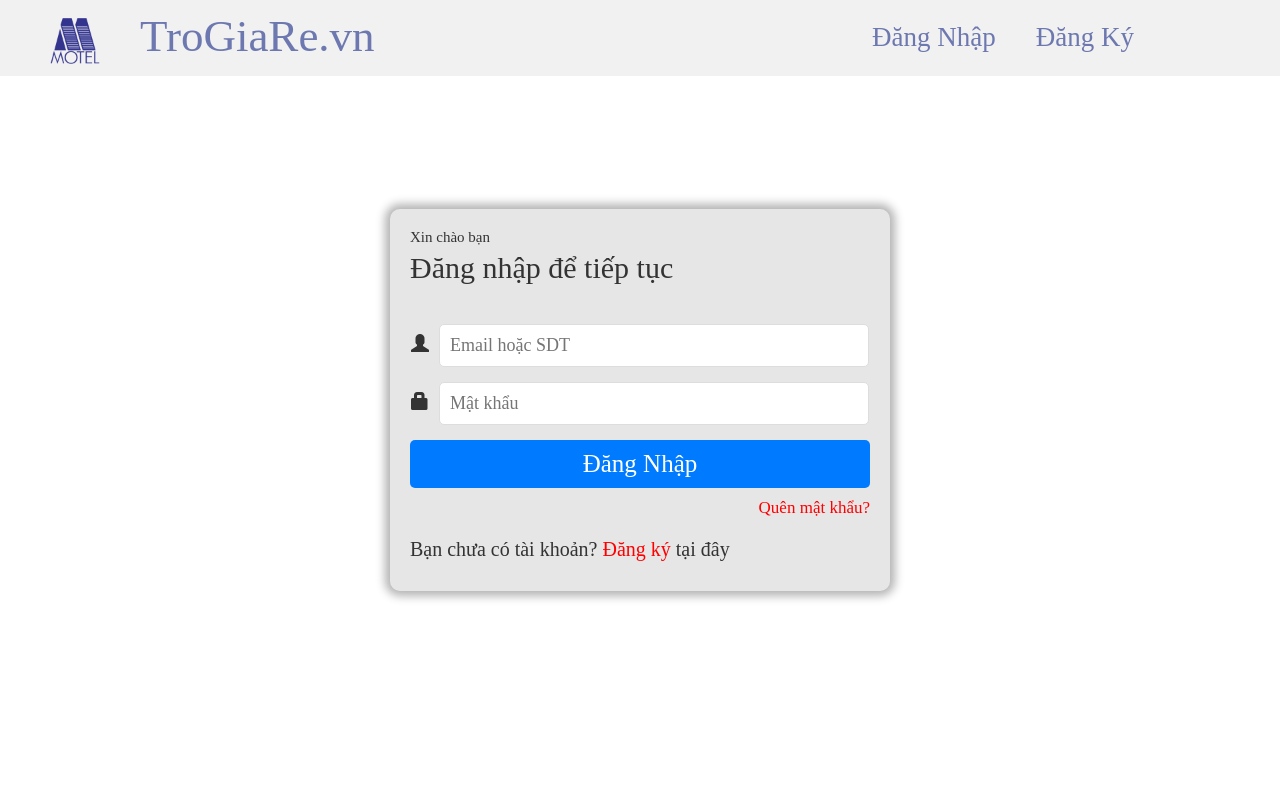
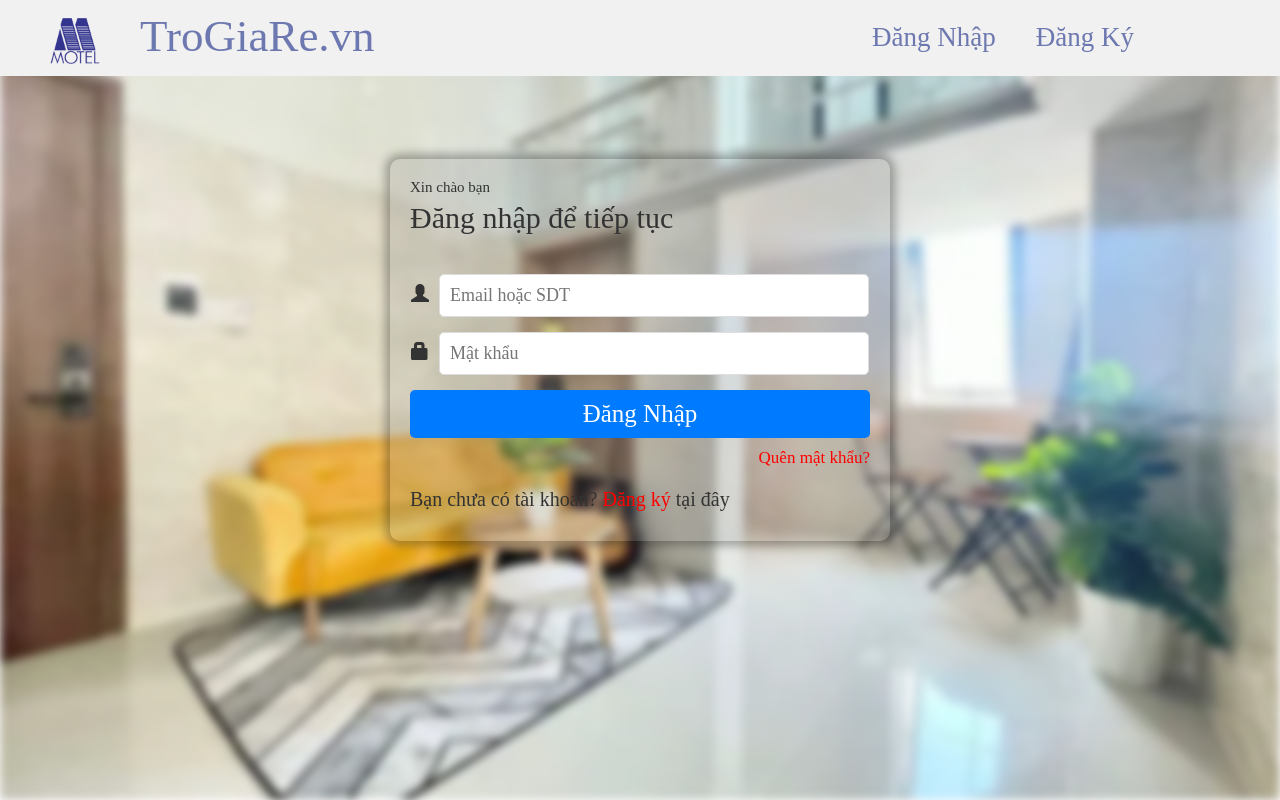
Before and after one commit to lavanchuan/motelFE2, an Angular app: page /login in a window 1280 px wide. Built offline with nearby package versions, Linux system fonts and the light colour scheme.

Commit message:
fix register

```diff
--- a/src/app/components/home/home.component.html
+++ b/src/app/components/home/home.component.html
@@ -18,9 +18,9 @@
                 <img src="assets/p101-1.png" alt="Room Image" class="room-image" (click)="openDialog(room)">
                 <div class="room-details">
                     <h2 class="room-name">{{ room.data.room.name }}</h2>
-                    <p class="room-info">Area: {{ room.data.room.area }}</p>
-                    <p class="room-info">Price: {{ room.data.room.price }}</p>
-                    <p class="room-info">Facility: {{ room.data.room.facility }}</p>
+                    <p class="room-info">Diện tích: {{ room.data.room.area }}</p>
+                    <p class="room-info">Giá: {{ room.data.room.price }}</p>
+                    <p class="room-info">Mô tả: {{ room.data.room.facility }}</p>
                     <button class="appoint-button" (click)="openAppointmentDialog(room)">Appoint</button>
                 </div>
             </div>
--- a/src/app/components/login/login.component.css
+++ b/src/app/components/login/login.component.css
@@ -3,17 +3,34 @@ body {
     font-size: 18px;
 }
 
+.room-image {
+    position: absolute;
+    padding: 0;
+    margin: 0;
+    top: 0;
+    left: 0;
+    z-index: -1;
+    width: 100%; /* Chiếm toàn bộ chiều rộng của màn hình */
+    height: 100%; /* Chiếm toàn bộ chiều cao của màn hình */
+    object-fit: cover;
+    filter: blur(5px);
+}
+
 .container {
+    position:relative;
     display: flex;
     justify-content: center;
     align-items: center;
-    height: 100vh;
+    height: 100%;
     font-family: Lexend;
 }
 
+
 .page-login {
+    position:absolute;
     width: 500px;
     padding: 20px;
+    margin-top: 700px;
     border-radius: 10px;
     text-align: center;
     box-shadow: 0 0 10px 5px rgba(0, 0, 0, 0.3); /* Tạo hiệu ứng mờ */
--- a/src/app/components/login/login.component.html
+++ b/src/app/components/login/login.component.html
@@ -10,12 +10,12 @@
 </head>
 <body>
     <app-header></app-header>
+    <img src="assets/image.png" alt="Room Image" class="room-image">
     <div class="container">
         <div class = "page-login">
             <div class = "title-login">
                 <h3>Xin chào bạn</h3>
                 <h2>Đăng nhập để tiếp tục</h2>
-
             </div>
 
             <form (ngSubmit)="login()">
@@ -36,7 +36,10 @@
             <div class = "register">
                 <p>Bạn chưa có tài khoản? <a href="/register" style = "color: red;">Đăng ký</a> tại đây</p>
             </div>
+
         </div>
+
+
     </div>
 </body>
 </html>
--- a/src/app/components/register/register.component.css
+++ b/src/app/components/register/register.component.css
@@ -3,18 +3,33 @@ body {
     font-size: 18px;
 }
 
+.room-image {
+    position: absolute;
+    padding: 0;
+    margin: 0;
+    top: 0;
+    left: 0;
+    z-index: -1;
+    width: 100%; /* Chiếm toàn bộ chiều rộng của màn hình */
+    height: 100%; /* Chiếm toàn bộ chiều cao của màn hình */
+    object-fit: cover;
+    filter: blur(5px);
+}
+
 .container {
+    position: relative;
     display: flex;
     justify-content: center;
     align-items: center;
-    height: 100vh;
+    height: 100%;
     font-family: Lexend;
 }
 
 .page-register {
+    position: absolute;
     width: 500px;
     padding: 20px;
-    margin-top: 20px;
+    margin-top: 750px;
     border-radius: 10px;
     text-align: left;
     box-shadow: 0 0 10px 5px rgba(0, 0, 0, 0.3); /* Tạo hiệu ứng mờ */
@@ -35,7 +50,8 @@ body {
     padding-bottom: 30px;
 }
 
-/* Style cho form */
+
+/*Style cho form*/
 form {
     width: auto;
     margin: 0 auto;
--- a/src/app/components/register/register.component.html
+++ b/src/app/components/register/register.component.html
@@ -8,6 +8,7 @@
 </head>
 <body>
     <app-header></app-header>
+    <img src="assets/image.png" alt="Room Image" class="room-image">
     <div class="container">
         <div class = "page-register">
             <div class = "title-register">
@@ -46,8 +47,8 @@
                 <select id="role" name="role" [(ngModel)]="formData.role">
                     <option value="USER" selected>User</option>
                     <option value="OWNER">Owner</option>
-                </select> -->
-
+                </select>
+             -->
                 <button type="submit" class="btn-register">Đăng Ký</button>
 
             </form>
```
Also changed, not shown: src/assets/image.png (added).
